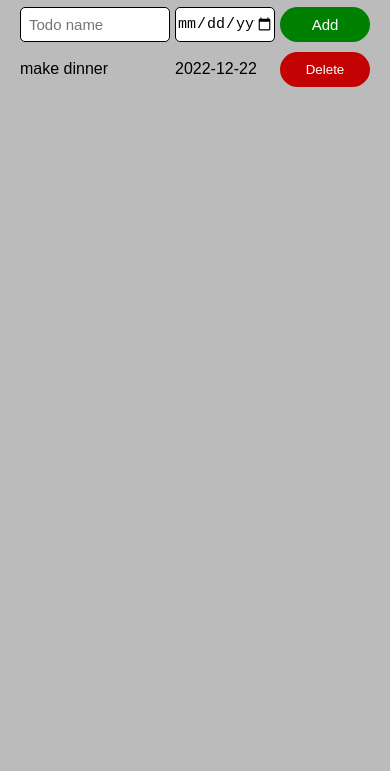
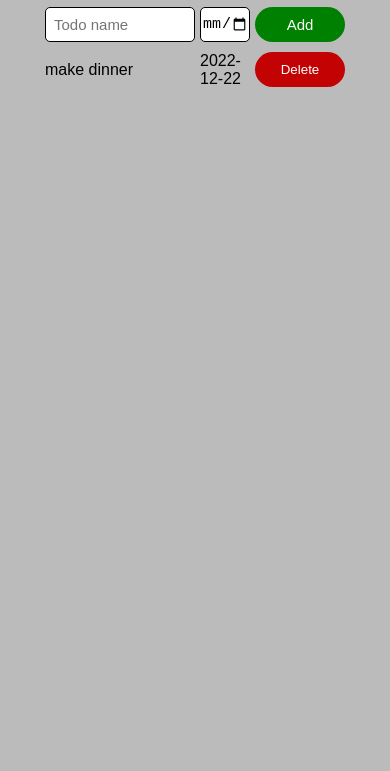
Before and after one commit to taofeekjide/newtodolist, a plain HTML site: page index.html in a window 390 px wide. Shown: the part 73-844 px from the top of the page. Drawn offline with Linux system fonts and the light colour scheme.

Commit message:
Update todolist.css

```diff
--- a/todolist.css
+++ b/todolist.css
@@ -64,7 +64,7 @@ body{
   .todo-input-grid,
   .todo-grid  {
     display: grid;
-    grid-template-columns: 150px 100px 90px ;
+    grid-template-columns: 150px 50px 90px ;
     gap: 5px;
     margin-bottom: 10px;
    }
```
